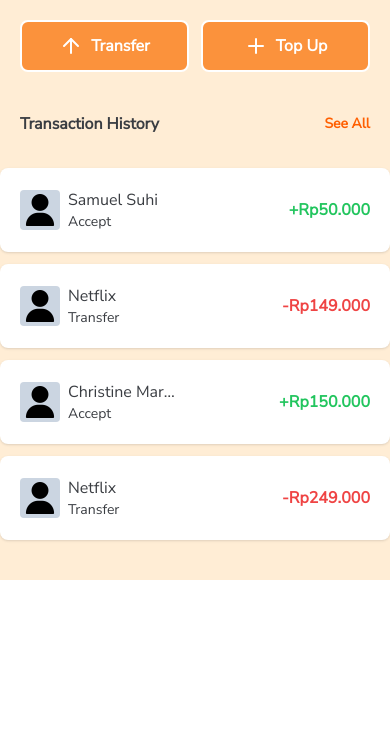
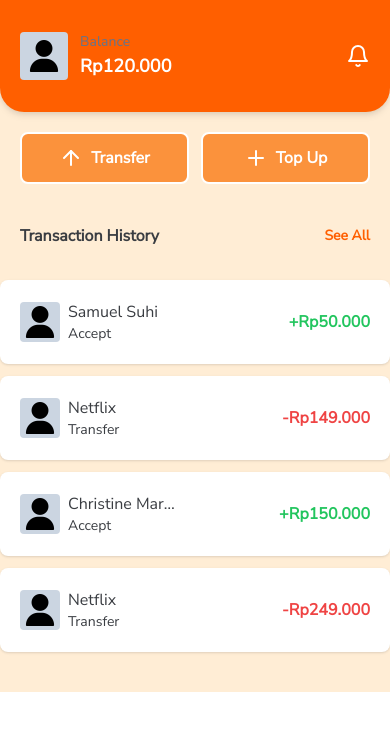
Before and after one commit to mstkm/fw12-letspay, a Next.js app: page /home in a window 390 px wide. Shown: the top 730 px of the page. Built offline with nearby package versions, Linux system fonts and the light colour scheme.

Commit message:
change style Header

```diff
--- a/pages/home.js
+++ b/pages/home.js
@@ -14,6 +14,18 @@ const Home = () => {
     </Head>
 
     <Header />
+    <section className="md:hidden flex items-center bg-primary md:bg-white rounded-b-3xl drop-shadow-md font-primary px-5 md:px-32 py-8">
+      <div className="md:hidden mr-3 bg-slate-300 p-2 rounded">
+        <Image src={require('../assets/images/user.png')} className='w-8' alt='photo-profile'/>
+      </div>
+      <div className="flex-1 md:hidden">
+        <p className="text-sm text-slate-500">Balance</p>
+        <h5 className="font-bold text-lg text-white md:text-secondary">Rp120.000</h5>
+      </div>
+      <div className="ml-8 md:hidden">
+        <Bell className="text-white md:text-secondary"/>
+      </div>
+    </section>
 
     <section className="flex gap-5 font-primary md:px-32 md:py-10 text-secondary">
       <Menu />
@@ -77,7 +89,7 @@ const Home = () => {
               <Link href='' className="text-sm font-bold text-primary hover:underline">See All</Link>
             </div>
             <div className="flex flex-col gap-3 md:gap-5 pb-10 md:pb-0">
-              <div className="flex items-center bg-white shadow md:bg-transparent p-5 md:p-0 rounded-lg md:rounded-0">
+              <div className="flex items-center bg-white shadow md:bg-transparent md:shadow-none p-5 md:p-0 rounded-lg md:rounded-0">
                 <div className="bg-slate-300 w-10 h-10 rounded mr-2">
                   <Image src={require('../assets/images/user.png')} alt='user' className="w-10 h-10 p-1" />
                 </div>
@@ -89,7 +101,7 @@ const Home = () => {
                   <p className="text-green-500 font-bold">+Rp50.000</p>
                 </div>
               </div>
-              <div className="flex items-center bg-white shadow md:bg-transparent p-5 md:p-0 rounded-lg md:rounded-0">
+              <div className="flex items-center bg-white shadow md:bg-transparent md:shadow-none p-5 md:p-0 rounded-lg md:rounded-0">
                 <div className="bg-slate-300 w-10 h-10 rounded mr-2">
                   <Image src={require('../assets/images/user.png')} alt='user' className="w-10 h-10 p-1" />
                 </div>
@@ -101,7 +113,7 @@ const Home = () => {
                   <p className="text-red-500 font-bold">-Rp149.000</p>
                 </div>
               </div>
-              <div className="flex items-center bg-white shadow md:bg-transparent p-5 md:p-0 rounded-lg md:rounded-0">
+              <div className="flex items-center bg-white shadow md:bg-transparent md:shadow-none p-5 md:p-0 rounded-lg md:rounded-0">
                 <div className="bg-slate-300 w-10 h-10 rounded mr-2">
                   <Image src={require('../assets/images/user.png')} alt='user' className="w-10 h-10 p-1" />
                 </div>
@@ -113,7 +125,7 @@ const Home = () => {
                   <p className="text-green-500 font-bold">+Rp150.000</p>
                 </div>
               </div>
-              <div className="flex items-center bg-white shadow md:bg-transparent p-5 md:p-0 rounded-lg md:rounded-0">
+              <div className="flex items-center bg-white shadow md:bg-transparent md:shadow-none p-5 md:p-0 rounded-lg md:rounded-0">
                 <div className="bg-slate-300 w-10 h-10 rounded mr-2">
                   <Image src={require('../assets/images/user.png')} alt='user' className="w-10 h-10 p-1" />
                 </div>
```
